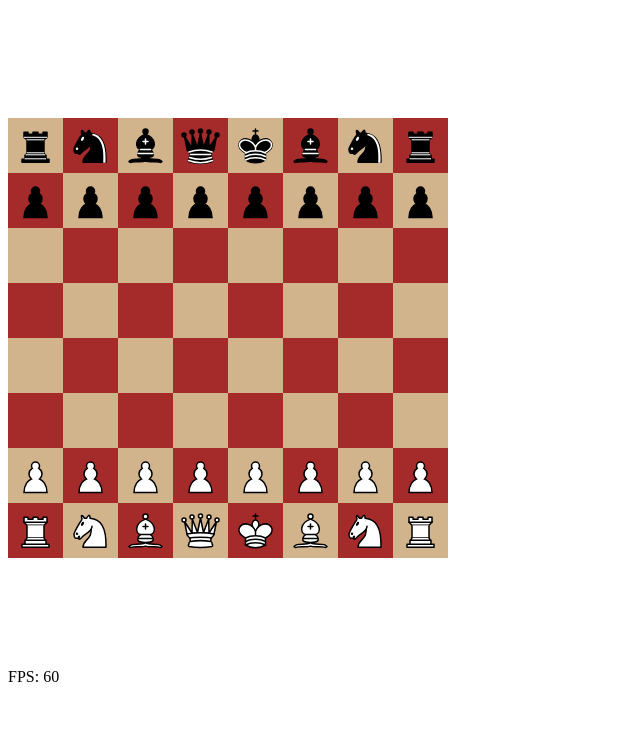
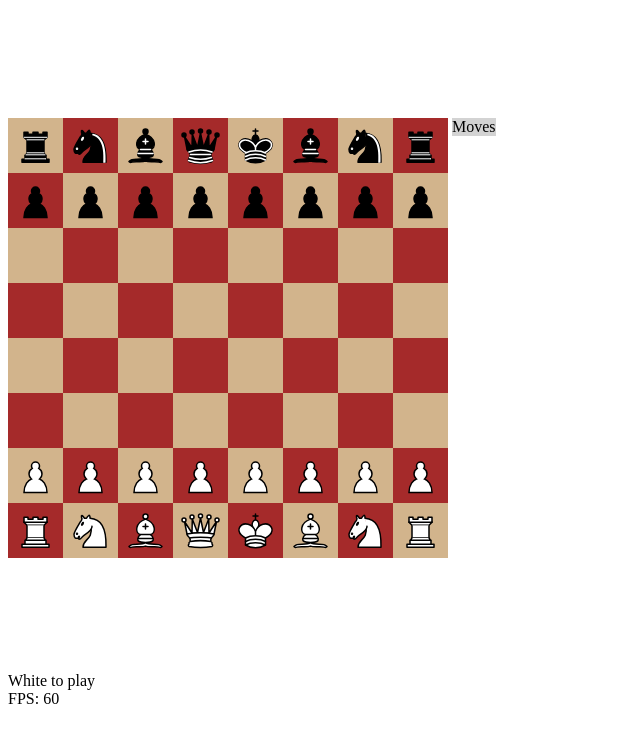
Before and after one commit to h2oboi89/chess, a website with bundled scripts: page index.html in a window 1280 px wide. Shown: the whole page, without its empty margins (0-640 px from the left). Built offline with nearby package versions, Linux system fonts and the light colour scheme.

Commit message:
turn restriction and more UI elements

```diff
--- a/index.html
+++ b/index.html
@@ -11,10 +11,16 @@
 <body>
   <div>
     <canvas id="black_captured" class="block" width="440" height="110"></canvas>
-    <canvas id="GUI" class="block" width="440" height="440"></canvas>
+    <div class="block" style="height:440;">
+      <canvas id="GUI" width="440" height="440"></canvas>
+      <div id="history"
+        style="display:inline-block; vertical-align:top; background-color:lightgray;">Moves
+      </div>
+    </div>
     <canvas id="white_captured" class="block" width="440" height="110"></canvas>
   </div>
 
+  <div id="TURN"></div>
   <div id="FPS"></div>
 
   <div class="collapsed">
--- a/src/constants.js
+++ b/src/constants.js
@@ -16,7 +16,22 @@ pieces.black.knight = document.getElementById("bkt");
 pieces.black.rook = document.getElementById("brk");
 pieces.black.pawn = document.getElementById("bpn");
 
+const COLOR = {
+    WHITE: 0,
+    BLACK: 1
+};
+
+const TYPE = {
+    ROOK: 0,
+    KNIGHT: 1,
+    BISHOP: 2,
+    QUEEN: 3,
+    KING: 4,
+    PAWN: 5
+};
+
 export const SQR_SIZE = 55;
 export const PIECE_OFFSET = 5;
 export const BOARD_SIZE = 8;
 export const PIECES = pieces;
+export { COLOR, TYPE };
--- a/src/draw.js
+++ b/src/draw.js
@@ -1,6 +1,10 @@
 'use strict';
 
-import { SQR_SIZE, PIECE_OFFSET, BOARD_SIZE } from "./constants.js";
+import { SQR_SIZE, PIECE_OFFSET, BOARD_SIZE, COLOR } from "./constants.js";
+import { fps } from "./fps.js";
+
+const TURN_DIV = document.getElementById("TURN");
+const FPS_DIV = document.getElementById("FPS");
 
 const drawBoard = (ctx, MOVE) => {
     let white = true;
@@ -40,11 +44,32 @@ const drawCaptured = (ctx, captured) => {
     // TODO: draw pieces 8 to a row
 };
 
+const drawTurn = (state) => {
+    // TODO: do by event of some kind
+    let turn;
+
+    switch (state.TURN) {
+        case COLOR.WHITE:
+            turn = "White to play";
+            break;
+        case COLOR.BLACK:
+            turn = "Black to play";
+            break;
+    }
+
+    TURN_DIV.innerHTML = turn;
+};
+
 const draw = (guiCtx, blackCtx, whiteCtx, state) => {
     drawBoard(guiCtx, state.MOVE);
     drawPieces(guiCtx, state.BOARD);
     drawCaptured(blackCtx, state.CAPTURED.BLACK);
     drawCaptured(whiteCtx, state.CAPTURED.WHITE);
+    drawTurn(state);
 };
 
+setInterval(() => {
+    FPS_DIV.innerHTML = `FPS: ${fps}`;
+}, 500);
+
 export { draw };
--- a/src/fps.js
+++ b/src/fps.js
@@ -2,7 +2,6 @@
 
 const times = [];
 let fps;
-const FPS_DIV = document.getElementById("FPS");
 
 const updateFPS = () => {
     const now = performance.now();
@@ -16,8 +15,4 @@ const updateFPS = () => {
     fps = times.length;
 };
 
-setInterval(() => {
-    FPS_DIV.innerHTML = `FPS: ${fps}`;
-}, 500);
-
-export { updateFPS };
+export { updateFPS, fps };
--- a/src/main.js
+++ b/src/main.js
@@ -80,6 +80,15 @@ const movePiece = (board, move) => {
   board[move.src.X][move.src.Y] = null;
 }
 
+const changeTurn = () => {
+  if (STATE.TURN === COLOR.WHITE) {
+    STATE.TURN = COLOR.BLACK;
+  }
+  else{
+    STATE.TURN = COLOR.WHITE;
+  }
+}
+
 const checkForMoveDestination = () => {
   if (STATE.SELECTED.equals(STATE.MOVE.src)) {
     // Deselect Piece
@@ -94,6 +103,7 @@ const checkForMoveDestination = () => {
     // TODO: check if legal move
     movePiece(STATE.BOARD, STATE.MOVE);
 
+    changeTurn();
     STATE.SELECTED = Point.DEFAULT;
     STATE.MOVE.src = Point.DEFAULT;
     STATE.MOVE.dst = Point.DEFAULT;
@@ -103,7 +113,13 @@ const checkForMoveDestination = () => {
 }
 
 const checkForMoveSource = () => {
-  if (STATE.BOARD[STATE.SELECTED.X][STATE.SELECTED.Y] !== null) {
+  const piece = STATE.BOARD[STATE.SELECTED.X][STATE.SELECTED.Y];
+  if (piece !== null) {
+    if (piece.Color !== STATE.TURN) {
+      STATE.SELECTED = Point.DEFAULT;
+      return;
+    }
+
     // Select Piece
     STATE.MOVE.src = Point.Copy(STATE.SELECTED);
     STATE.SELECTED = Point.DEFAULT;
--- a/src/piece.js
+++ b/src/piece.js
@@ -1,24 +1,10 @@
 'use strict';
 
-import { PIECES } from "./constants.js";
-
-const COLOR = {
-    WHITE: 0,
-    BLACK: 1
-};
+import { COLOR, TYPE, PIECES } from "./constants.js";
 
 const COLOR_MAP = [
     "WHITE", "BLACK"
 ];
-
-const TYPE = {
-    ROOK: 0,
-    KNIGHT: 1,
-    BISHOP: 2,
-    QUEEN: 3,
-    KING: 4,
-    PAWN: 5
-};
 
 const TYPE_MAP = [
     "ROOK", "KNIGHT", "BISHOP", "QUEEN", "KING", "PAWN"
```
